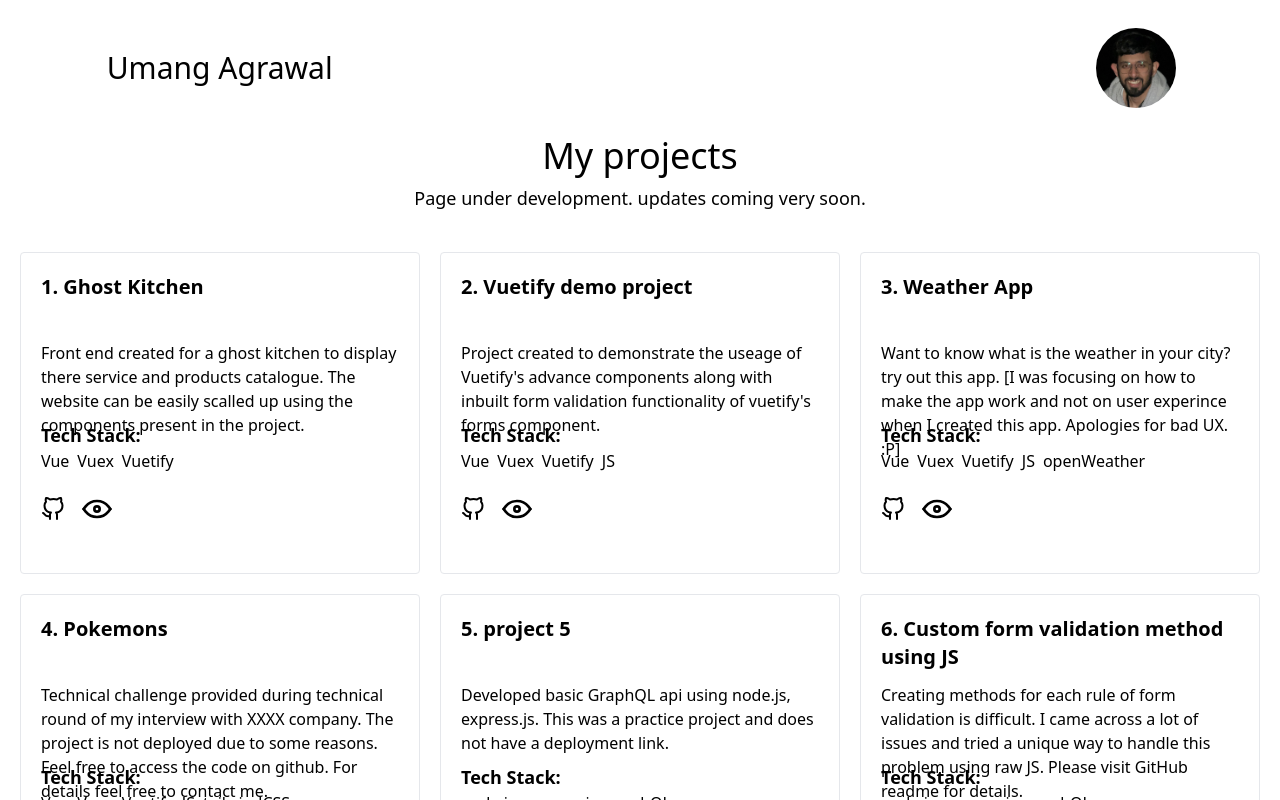
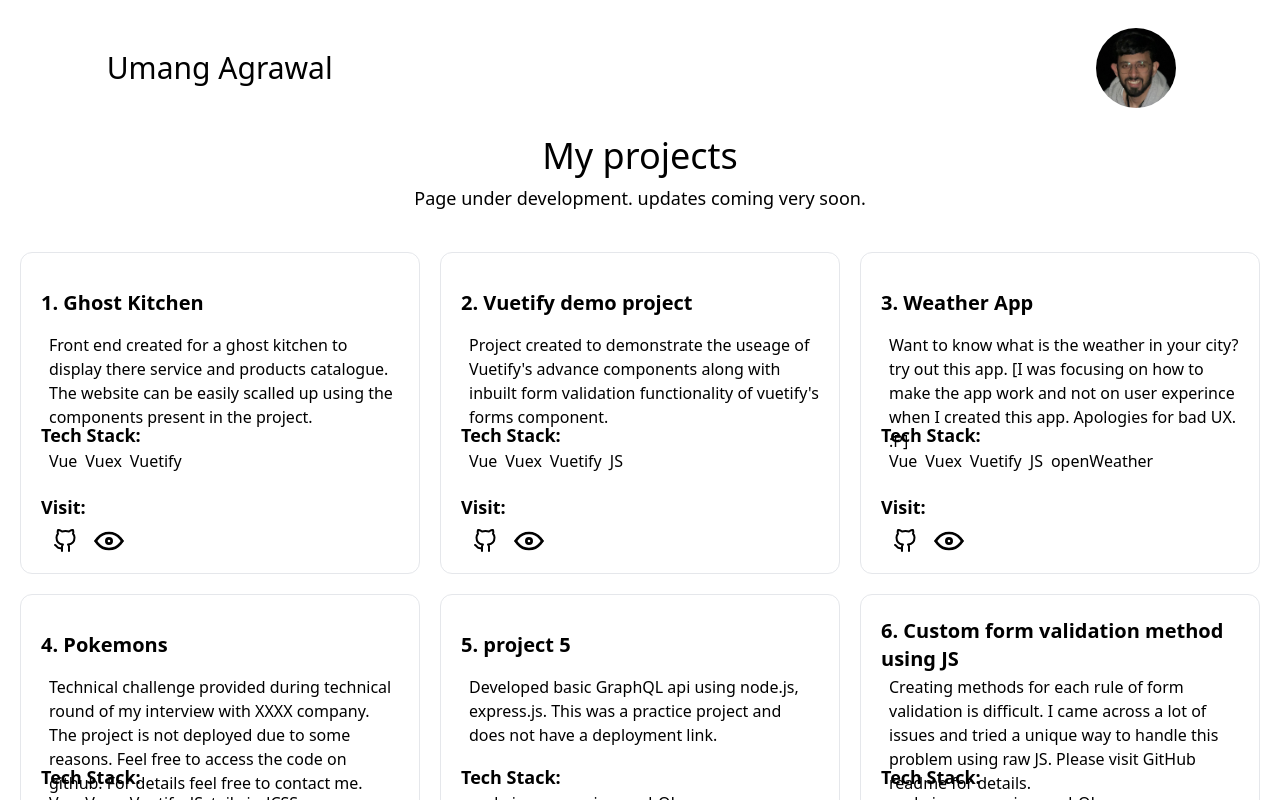
Before and after one commit to umangcodes/portfolio_project, a Vue app: page /projects in a window 1280 px wide. Shown: the top 800 px of the page. Built offline with nearby package versions, Linux system fonts and the light colour scheme.

Commit message:
css changed to make the cards more user friendly

```diff
--- a/src/components/cards/ProjectCards.vue
+++ b/src/components/cards/ProjectCards.vue
@@ -1,27 +1,28 @@
 <template>
-  <div class="flex flex-col border rounded hover:scale-105 h-auto w-auto">
+  <div class="flex flex-col border rounded-xl hover:scale-105 h-auto w-auto">
     <div class="">
       <div class="grid grid-rows-4">
-        <div class="grid row-start-1">
+        <div class="row-start-1 flex items-center">
           <div class="px-5 pt-5 font-bold text-xl">
             {{ projectDetails.id }}. {{ projectDetails.title }}
           </div>
         </div>
-        <div class="grid row-start-2">
-          <div class="px-5 pt-2 font-thin h-20">
+        <div class="row-start-2">
+          <div class="px-5 font-thin h-20 ml-2">
             {{ projectDetails.description }}
           </div>
         </div>
         <div class="pt-2 px-5 row-start-3 flex flex-col">
           <p class="font-semibold text-lg mr-5">Tech Stack:</p>
-          <div class="font-thin flex">
+          <div class="font-thin flex ml-2">
             <div v-for="tech in projectDetails.tech" :key="tech" class="mr-2">
               {{ tech }}
             </div>
           </div>
         </div>
         <div class="row-start-4">
-          <div id="card-actions" class="flex mx-5">
+          <p class="pl-5 font-semibold text-lg mr-5 mb-1">Visit:</p>
+          <div id="card-actions" class="flex mx-8">
             <button class="rounded-full mr-2 pr-2 hover:shadow-md">
               <a :href="projectDetails.gitLink">
                 <svg
```
